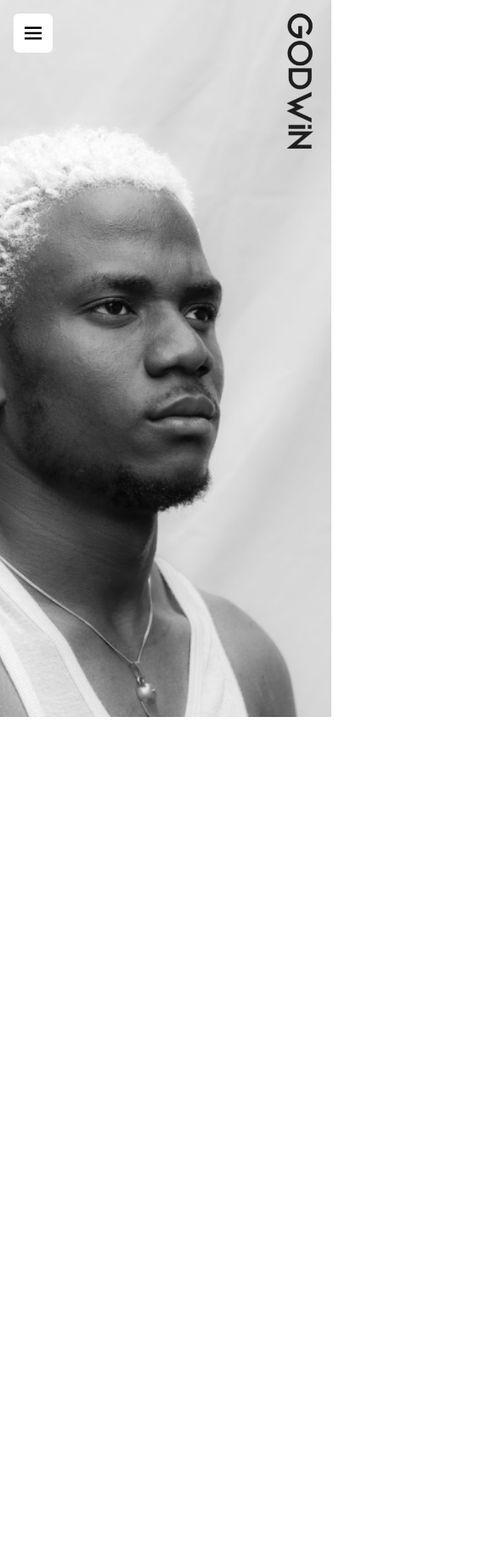
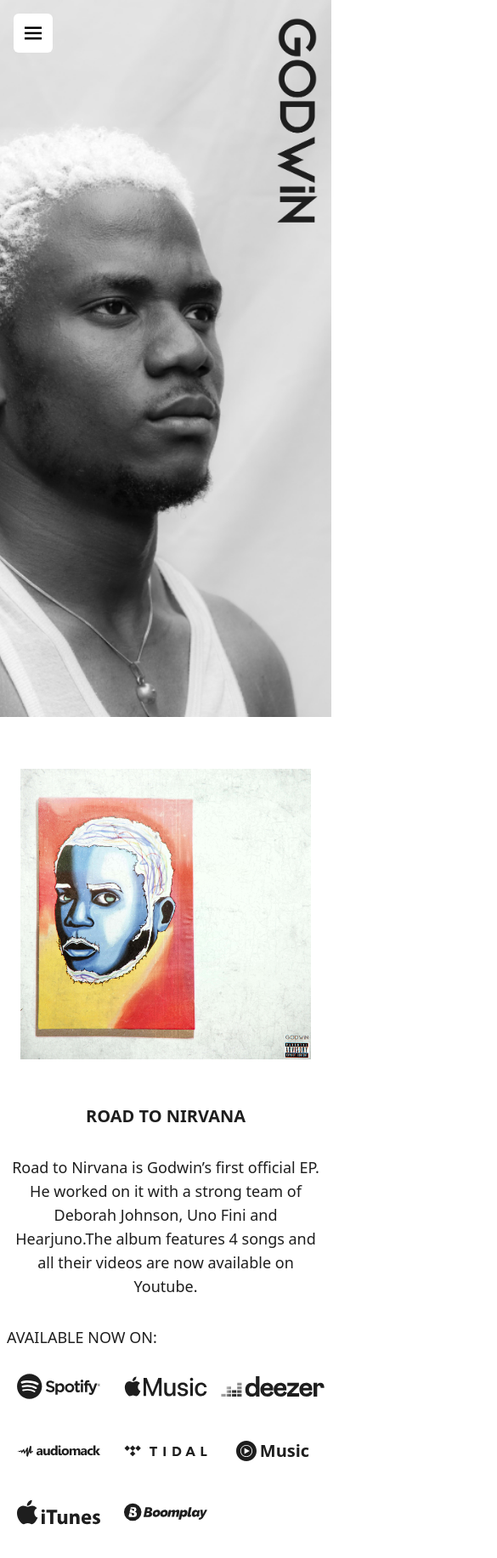
Before and after one commit to ayowayne123/godwin, a Next.js app: page / in a window 390 px wide. Shown: the top 1834 px of the page at 85% size, 585 px wide, since content can reach past the window. Built offline with nearby package versions, Linux system fonts and the light colour scheme.

Commit message:
Responsive working

```diff
--- a/components/Hero.jsx
+++ b/components/Hero.jsx
@@ -4,6 +4,7 @@ import Image from 'next/image'
 import hero from '../public/godwinWhite.png'
 import heroPhone from '../public/godwinWhitePhone.png'
 import Logo from '../public/logo.png'
+import LogoVertical from '../public/logoVertical.png'
 import { Link } from 'react-scroll'
 import { BiMenu } from "react-icons/bi";
 
@@ -36,9 +37,9 @@ function Hero() {
 <span className='col-span-2 flex h-full w-full bg-[#D6D5D5]'></span>
 <span className='col-span-2 flex h-full w-full bg-[#DEDEDE]'></span>
 </div>
-<div className='relative w-full h-full hidden md:flex' >
-<Image src={hero} alt='hero Image' className='object-cover object-right  bg-[#DEDEDE]' fill/> </div>
-<div className='relative w-full h-full md:hidden flex' >
+<div className='relative w-full h-full hidden lg:flex' >
+<Image src={hero} alt='hero Image' className='object-cover  bg-[#DEDEDE]' fill/> </div>
+<div className='relative w-full h-full lg:hidden flex' >
 <Image src={heroPhone} alt='hero Image' className='object-cover object-right  bg-[#DEDEDE]' fill/> </div>
 <div className={` top-0 w-full z-20 fixed hidden lg:flex ${colorChange ? "bg-white" : "bg-inherit"} `}>
     <div className='grid grid-cols-3 w-full container '>
@@ -57,11 +58,12 @@ function Hero() {
     </div>
 
 </div>
-<div className={` top-20  right-[0%] left-[69%] w-full z-20 absolute lg:hidden flex `}>
-<div className="relative h-full   flex rotate-90  ">
-      <Image src={Logo} alt='hero Image' className='object-contain  w-fit h-8 ' /></div>
+<div className={`inset-0  h-full  w-full z-20 justify-end absolute lg:hidden flex  p-4`}>
+
+<div className="relative w-12 md:w-24 h-full items-start    flex   ">
+      <Image src={LogoVertical} alt='hero Image' className='object-contain  ' /></div>
     </div>
-    <div className="fixed p-2 bg-white rounded-md text-3xl top-4 left-4"> <BiMenu/> </div>
+    <div className="z-30 fixed lg:hidden p-2 bg-white rounded-md text-3xl md:text-5xl top-4 left-4"> <BiMenu/> </div>
 
 </div>
 
--- a/components/music.jsx
+++ b/components/music.jsx
@@ -21,10 +21,10 @@ function Music() {
     <div id='music' className='container text-[#1E1E1E] w-full py-10 overflow-hidden'>
 
         <div  className='grid md:grid-cols-2 gap-8 w-full'>
-            <div data-aos="fade-right"  className='relative'>
-            <Image src={EpCover} alt='deezer' className='h-full w-full object-contain p-4' fill loading='lazy'/>
+            <div   className='relative md:h-full h-96 w-full'>
+            <Image src={EpCover} alt='deezer' className=' object-contain p-4' fill loading='lazy'/>
             </div>
-            <div data-aos="fade-left"  className='flex flex-col gap-8 lg:pr-10'>
+            <div className='flex flex-col gap-8 lg:pr-10'>
                 <span className='font-bold md:text-3xl text-xl lg:text-5xl uppercase text-center lg:text-left'>{Ep.name}</span>
                 <span className=' lg:text-2xl md:text-xl text-lg text-center lg:text-left '>{Ep.desc}</span>
                 <span>
--- a/tailwind.config.js
+++ b/tailwind.config.js
@@ -37,5 +37,19 @@ module.exports = {
         },
       });
     }),
+    plugin(function({ addUtilities, addComponents, e, prefix, config }) {
+      const newUtilities = {
+        '.horizontal-tb': {
+          writingMode: 'horizontal-tb',
+        },
+        '.vertical-rl': {
+          writingMode: 'vertical-rl'
+        },
+        '.vertical-lr': {
+          writingMode: 'vertical-lr'
+        }
+      }
+      addUtilities(newUtilities)
+    })
   ],
 };
```
Also changed, not shown: public/logoVertical.png (added).
